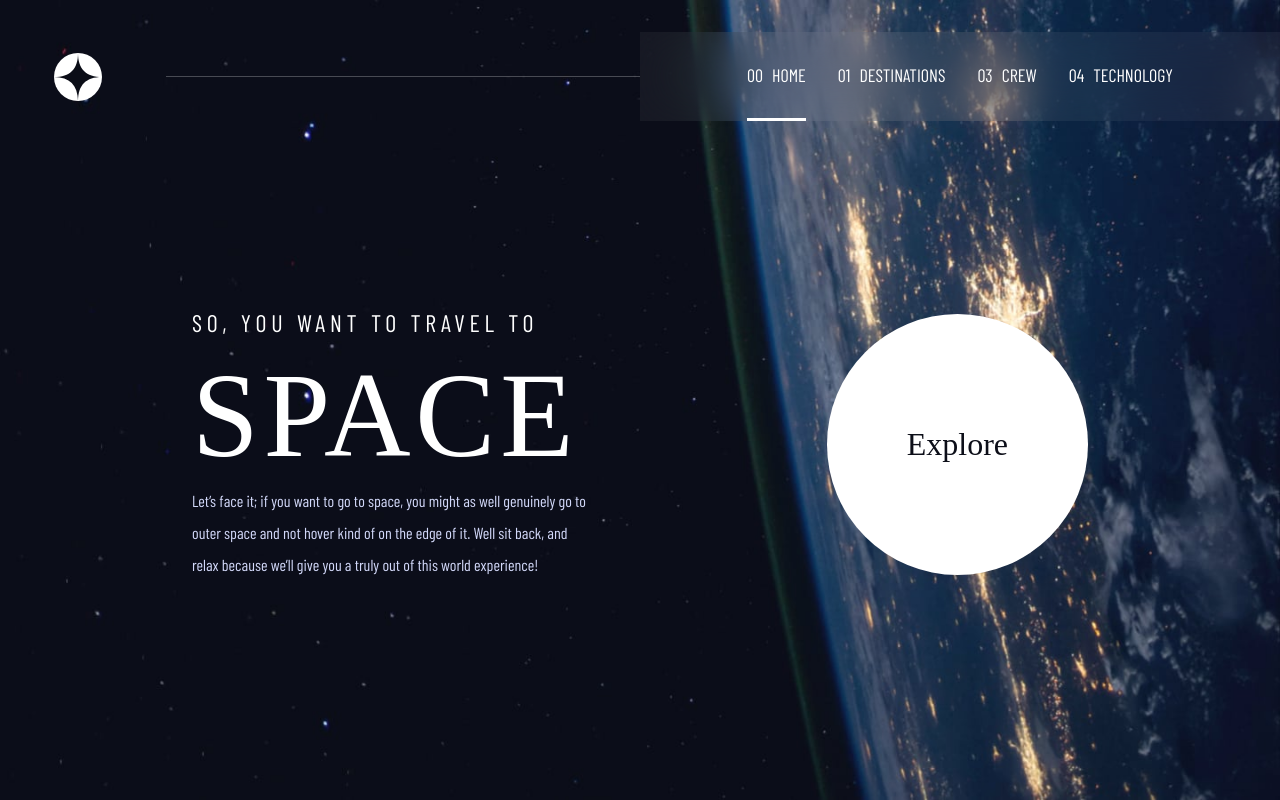
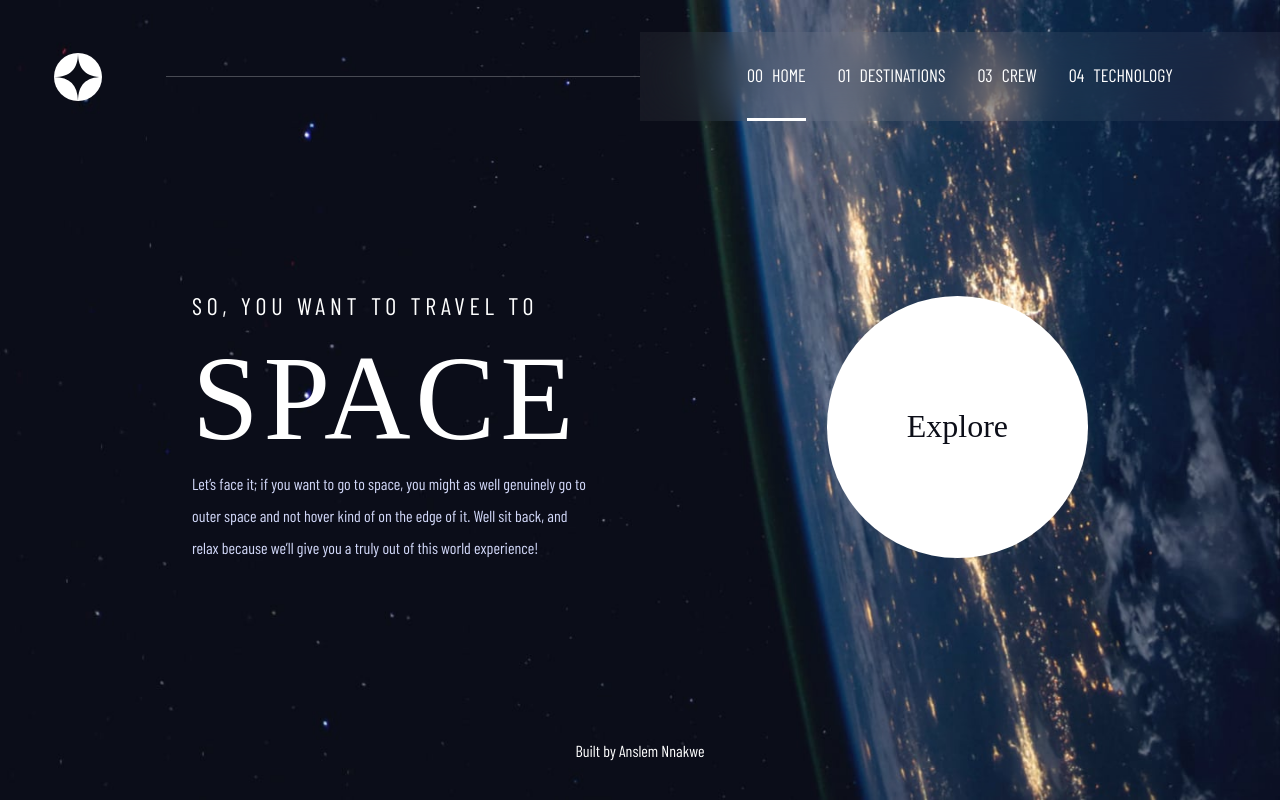
Before and after one commit to ansman58/space-tourism, a React (Vite) app: page / in a window 1280 px wide. Built offline with nearby package versions, Linux system fonts and the light colour scheme; a web font is replaced by a local one.

Commit message:
link profile

```diff
--- a/src/App.module.scss
+++ b/src/App.module.scss
@@ -86,8 +86,9 @@ img {
   @media (max-width: 1200px) {
     max-width: 80%;
   }
+}
 
-  // @media (max-width: 768px) {
-  //   max-width: 90%;
-  // }
+.built {
+  text-align: center;
+  padding-block: 0.5rem;
 }
--- a/src/App.tsx
+++ b/src/App.tsx
@@ -70,6 +70,8 @@ function App() {
             <Home />
           )}
         </div>
+        <p className={style.built}>Built by <a target="blank" href="https://www.linkedin.com/in/nnakwe-anslem-534047189/">Anslem Nnakwe</a> </p>
+
       </div>
     </CurrentNavContext.Provider>
   );
```
